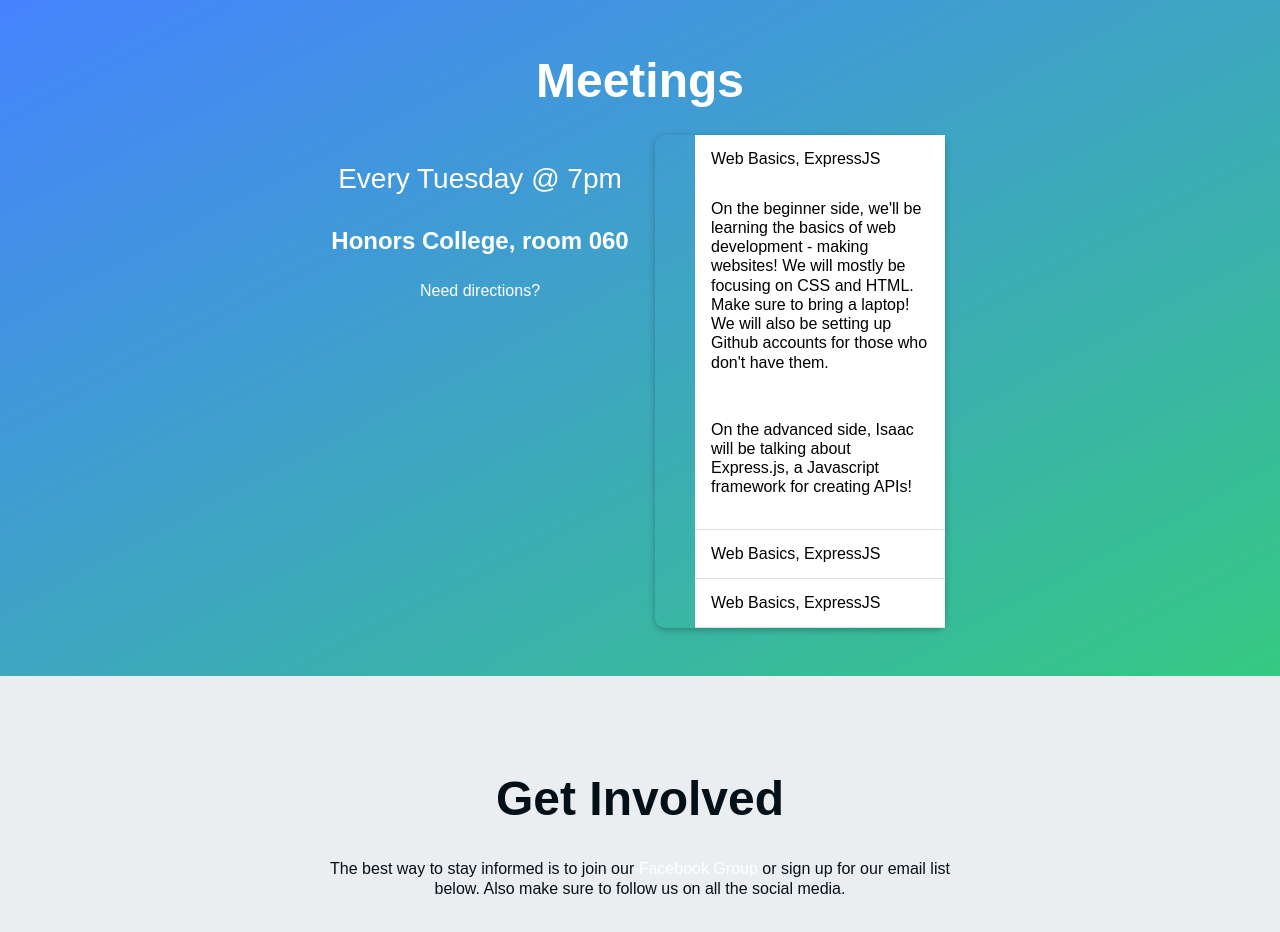
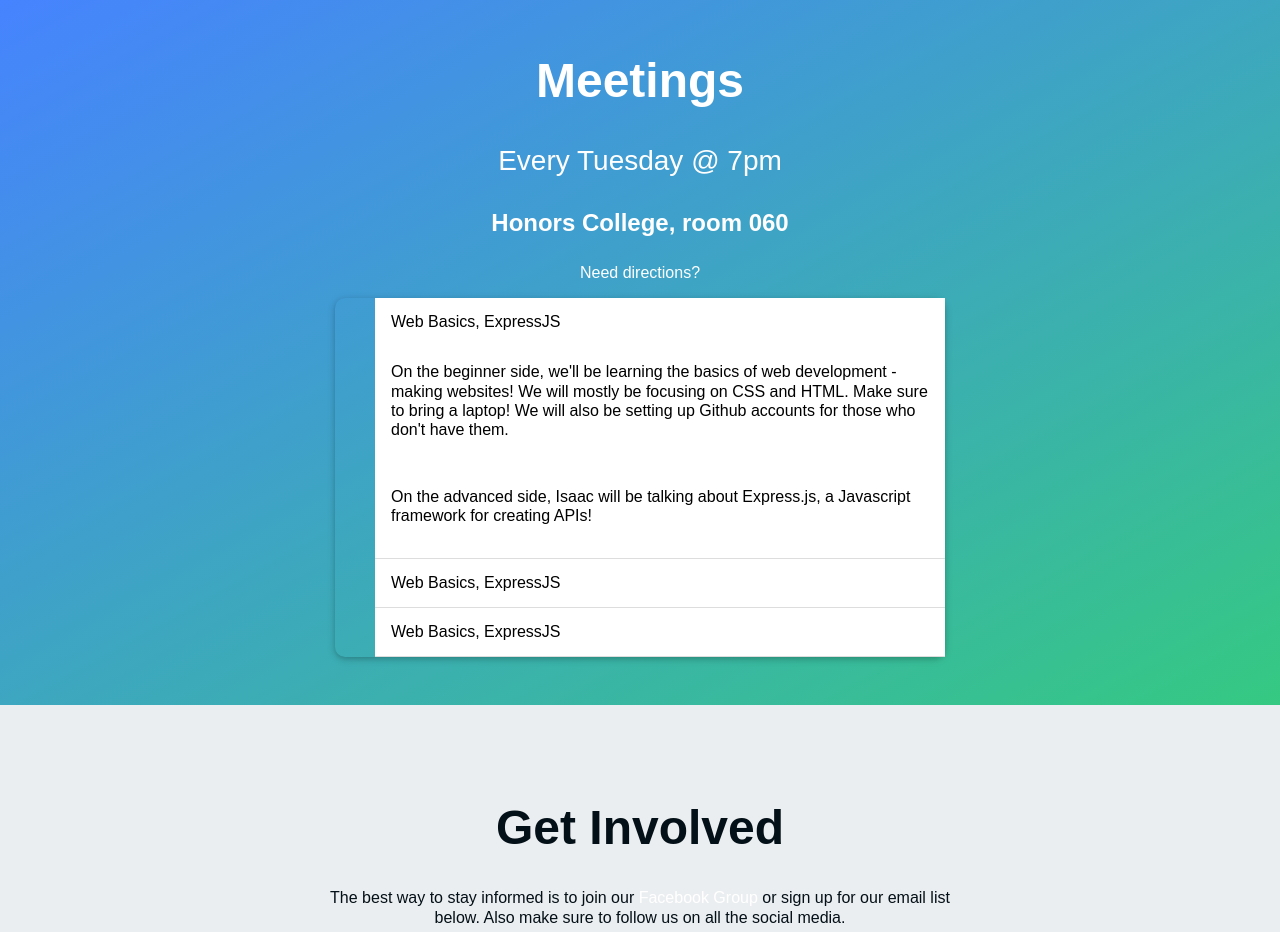
Before and after one commit to vala9999/2018-Hacksu-ui-main, a Vue app in the folder hacksu-ui/: page / in a window 1280 px wide. Shown: the part 1540-2472 px from the top of the page. Built offline with nearby package versions, Linux system fonts and the light colour scheme.

Commit message:
Fixed meetings section

```diff
--- a/hacksu-ui/src/components/HelloWorld.vue
+++ b/hacksu-ui/src/components/HelloWorld.vue
@@ -47,14 +47,14 @@
   </div>
 </section>
 <section class="green-section" id="meetings">
-  <h1 class="text-container">Meetings</h1>
-  <div class="text-container flex-row">
-    <div class="half-container">
+  <h1 id = 'meetingsheader' class="text-container">Meetings</h1>
+  <div class="text-container">
+    <div class="text-container">
       <h2>Every Tuesday @ 7pm</h2>
       <h3>Honors College, room 060</h3>
       <p><a href="#" class="white-link">Need directions?</a></p>
     </div>
-    <div class="half-container flex-col">
+    <div class="class-container flex-col">
       <ul class="meeting-list">
         <li>
           <div class="header">Web Basics, ExpressJS</div>
```
Also changed, not shown: 1 other file (tests, documents, lock files or other folders).
